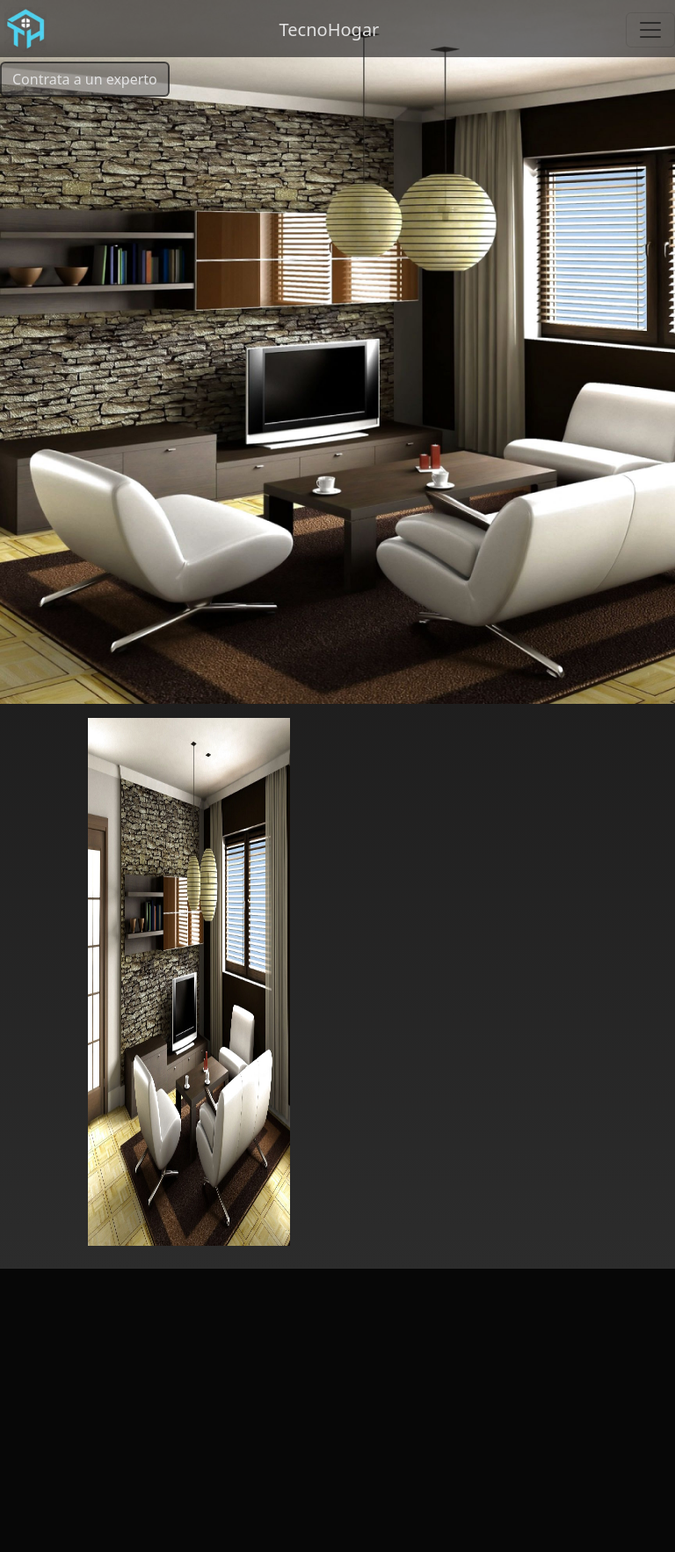
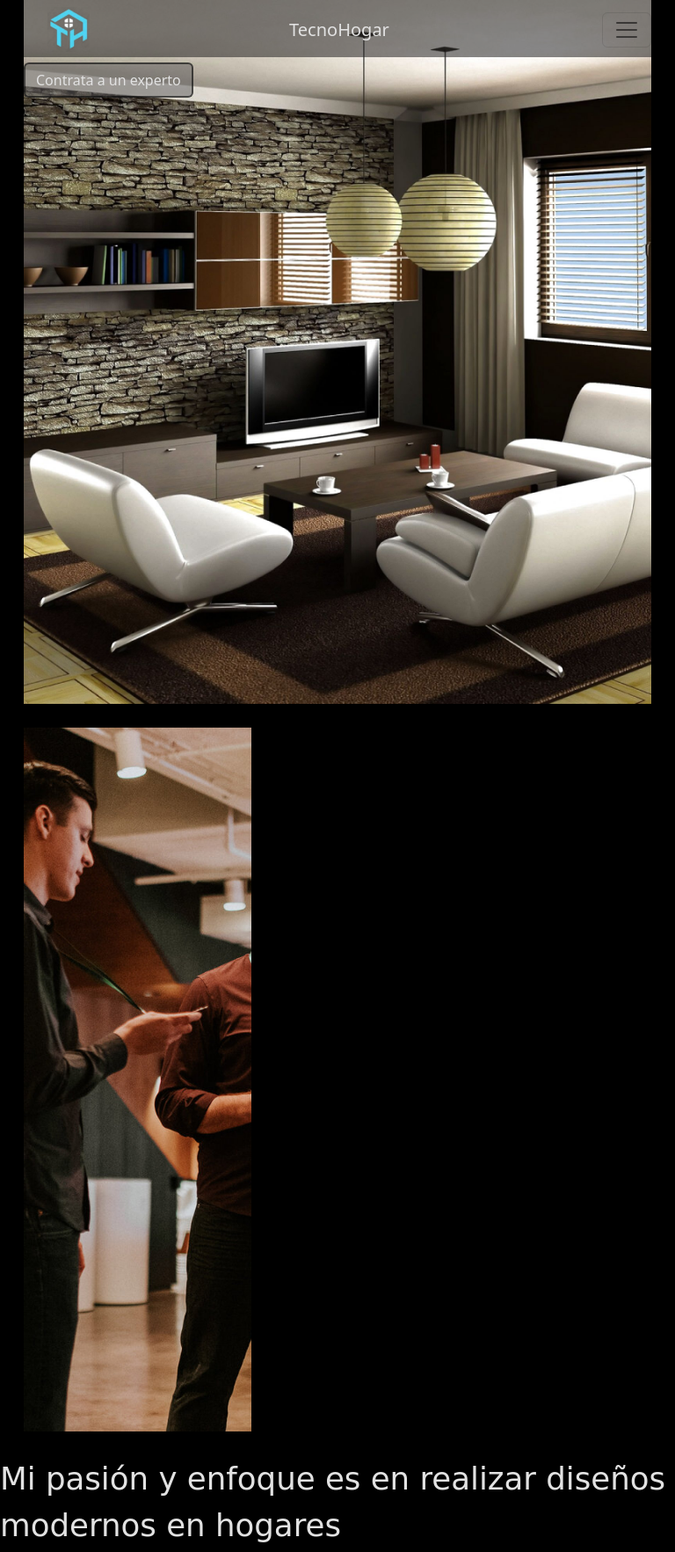
Before and after one commit to F-DoriAssan/TecnogarWeb, a plain HTML site: page index.html in a window 768 px wide. Shown: the whole page at 88% size. Before the commit the page ends 1442 px from the top, so only its background shows below. Drawn offline with Linux system fonts and the light colour scheme; a web font is replaced by a local one.

Commit message:
Cambios en responsive, se agrega primer titulo sin css

```diff
--- a/css/style.css
+++ b/css/style.css
@@ -1,5 +1,7 @@
+/*FUENTES*/
 @import url(https://fonts.googleapis.com/css?family=Raleway);
-
+@import url('https://fonts.googleapis.com/css2?family=Metamorphous&display=swap');
+/*Reglas universales*/
 *,*:before,*:after {
     margin: 0;
     padding: 0;
@@ -8,30 +10,36 @@
     box-sizing: border-box;
   }
 
-
+    /*ESTILO DEL BODY*/
 body {
+  background-color: #1a1a1a;
     font-size: 16px;
     font-family: 'Raleway', sans-serif;
+    margin-left: 27px;
+    margin-right: 27px;
   }
+
+
+    /*NAVEGADOR*/
 
 .header {
     background: url(../img/portada1.jfif) no-repeat center; /*no se repita la imagen */
     background-size: cover; /*se adapte al 100*/
     min-height: 100vh; /*el alto completo*/
+
+
   }
-
   .header .navbar {
-    background-color: rgba(34, 33, 33, 0.658) !important;
+    background-color: rgba(34, 33, 33, 0.541) !important;
     height: 65px !important;            /* Cambia el valor del nav */
     line-height: 30px !important;
+
   }
-
 nav li {
     margin-right: 15px;
     margin-top: 20px;
   }
-
-/*Img nav(logo del nav)*/
+/*img nav(logo del nav)*/
 .img_nav {
   background-image: url(../img/logo_navegador.png);
   width: 48px;
@@ -39,18 +47,19 @@ nav li {
   text-decoration: none;
   background-size: 100%;
   background-position: center;
-  margin-left: 5px;
+  margin-left: 27px;
+  margin-right: 1px;
 }
-
+/*tecnogar nav*/
 .tecnogar {
     color: #e2e2e2 !important;
 }
-
+/*estilo y trancisiones del nav*/
 nav li a {
     letter-spacing: 2px; /*Separacion de letra del nav*/
     color: #e2e2e2;
+
   }
-
 nav div ul li a:before {
     content : "";
     position: absolute;
@@ -64,13 +73,11 @@ nav div ul li a:before {
     transition-delay: 0.0789474s;
 
   }
-
   .inicio:hover:before {
     width   : 41px;  /* borde */
     transition-duration: 0.5s;
     transition-delay: 0.0789474s;
   }
-
   .proyectos:hover:before {
     width   : 73px;  /* borde*/
     transition-duration: 0.5s;
@@ -84,6 +91,7 @@ nav div ul li a:before {
 
   }
 
+
     /* ESTILOS BOTÓN */
 
   .boton_portada {
@@ -96,8 +104,9 @@ nav div ul li a:before {
     z-index: 1;
     overflow: hidden;
     display: inline-block;
-    margin-top: 5px;
-    margin-left: 2px;
+    margin-top: 6px;
+    margin-left: 27px;
+    margin-right: 27px;
 
   }
   .boton_portada:hover {
@@ -126,7 +135,9 @@ nav div ul li a:before {
     transition: all 0.35s;
   }
 
-  /*Imagen de contenedor con transicion*/
+
+    /*IMAGEN CON TRANSICION*/
+
   .contenedor {
   padding: 1em 0;
   float: left;
@@ -135,19 +146,17 @@ nav div ul li a:before {
   text-align: center;
   margin-bottom: 10px;
 }
-
-
   .content {
-    background-image: url(../img/portada1.jfif);
+    background-image: url(../img/img_contenido.jfif);
     position: relative;
-    width: 90%;
-    max-width: 400px;
+    width: 100%;
+    max-width: 510px; /*MAX-WIDTH ACTIVADO*/
     overflow: hidden;
-    margin-left: 100px;
-    height: 600px;
+    margin-left: 109px;
+    height: 686px;
     background-size: 100% 100%;
+    margin-top: 90px;
   }
-
   .content .content-transcicion {
     background: rgba(0, 0, 0, 0.7);
     position: absolute;
@@ -162,17 +171,14 @@ nav div ul li a:before {
     -moz-transition: all 0.4s ease-in-out 0s;
     transition: all 0.4s ease-in-out 0s;
   }
-
   .content:hover .content-overlay {
     opacity: 1;
   }
-
   .content-img {
     width: 100%;
     background-size: cover; /*se adapte al 100*/
     min-height: 100vh; /*el alto completo*/
   }
-
   .content-detalles {
     position: absolute;
     text-align: center;
@@ -189,14 +195,12 @@ nav div ul li a:before {
     -moz-transition: all 0.3s ease-in-out 0s;
     transition: all 0.3s ease-in-out 0s;
   }
-
   .content:hover .content-detalles {
     top: 50%;
     left: 50%;
     opacity: 1;
     background-color: rgba(66, 65, 65, 0.527) ;
   }
-
   .content-detalles h3 {
     color: #ddd2d2 ;
     font-weight: 500;
@@ -204,20 +208,47 @@ nav div ul li a:before {
     margin-bottom: 1.5em;
     text-transform: uppercase;
   }
-
   .content-detalles p {
     color: #ddd2d2 ;
     font-size: 1.2em;
   }
-
   .boton_img {
     top: 80%;
   }
 
+
+    /*PRIMER TITULO*/
+
+  .primer_titulo{
+    color: #e2e2e2;
+    font-family: 'Metamorphous', cursive;
+    font-size: 35.6032px;
+  }
+
+
   /*Responsive de tableta*/
 @media all and (min-width: 600px) and (max-width: 1023px){
-  .contenedor {
-    width: 33.33333%;
+  .content {
+    display: block;
+    width: 100%;
+    height: auto;
+    float: none;
+  }
+   .img__ {
+    background-image: url(../img/img_contenido.jfif);
+    width: 33.7%;
+    height: 200px;
+    background-size: cover; /*se adapte al 100*/
+    margin: 27px;
+    float: none;
+    min-height: 100vh; /*el alto completo*/
+
+
+   }
+   .header {
+    margin-left: 27px;
+    margin-right: 27px;
+
   }
 .boton_portada{
     float: none;
@@ -227,9 +258,9 @@ nav div ul li a:before {
 }
 }
 
+
  /*Responsive de celular*/
  @media all and (max-width: 599px)  {
-
 
   .content {
     display: block;
@@ -237,6 +268,24 @@ nav div ul li a:before {
     height: auto;
     float: none;
   }
-
+   .img__ {
+    background-image: url(../img/img_contenido.jfif);
+    width: 87.7%;
+    height: 500px;
+    background-size: cover; /*se adapte al 100*/
+    margin-right: 27px;
+    float: left;
+    margin-left: 27px;
+   }
+   .header {
+    margin-left: 27px;
+    margin-right: 27px;
 
   }
+  .boton_portada{
+    float: none;
+    margin-left: auto;
+    margin-right: auto;
+    background-position: center;
+}
+}
--- a/index.html
+++ b/index.html
@@ -21,16 +21,13 @@
     min-height: 100%;
 }
 body {
-    background: -webkit-linear-gradient(#5c5c5c00, #5c5c5c00);
-    background: -o-linear-gradient(#000000, #000000);
-    background: -moz-linear-gradient(#000000, #020202);
-    background: linear-gradient(#0e0d0d, #2c2c2c);
-    background-color: #070707;
+
+    background-color: #000000;
 }</style>
 <body>
     <header class="header">
         <nav class="navbar navbar-expand-lg navbar-light bg-light">
-            <div class="img_nav"><a href="http://127.0.0.1:5500/index.html?#"></a></div>
+            <a class="img_nav" href="http://127.0.0.1:5500/index.html?#"></a>
             <a class="navbar-brand tecnogar" href="http://127.0.0.1:5500/index.html?#">TecnoHogar</a>
             <button class="navbar-toggler" type="button" data-toggle="collapse" data-target="#navbarSupportedContent"
                 aria-controls="navbarSupportedContent" aria-expanded="false" aria-label="Toggle navigation">
@@ -76,7 +73,7 @@ body {
     <!--Img contendor con transicion-->
     <div class="contenedor">
         <div class="content">
-          <a href="#" target="_blank">
+          <a class="href" href="#" target="_blank">
             <div class="content-transcicion"></div>
             <div class="content-detalles boton_img">
               <h3 class="content-titulo">PROYECTOS</h3>
@@ -85,6 +82,8 @@ body {
           </a>
         </div>
       </div>
+      <div class="img__"></div>
+      <p class="primer_titulo">Mi pasión y enfoque es en realizar diseños modernos en hogares</p>
 </body>
 
 </html>
```
Also changed, not shown: commits.txt (added, +11 -0 lines), img/img_contenido.jfif (added). Lines whose indentation alone changed are shown as unchanged.
